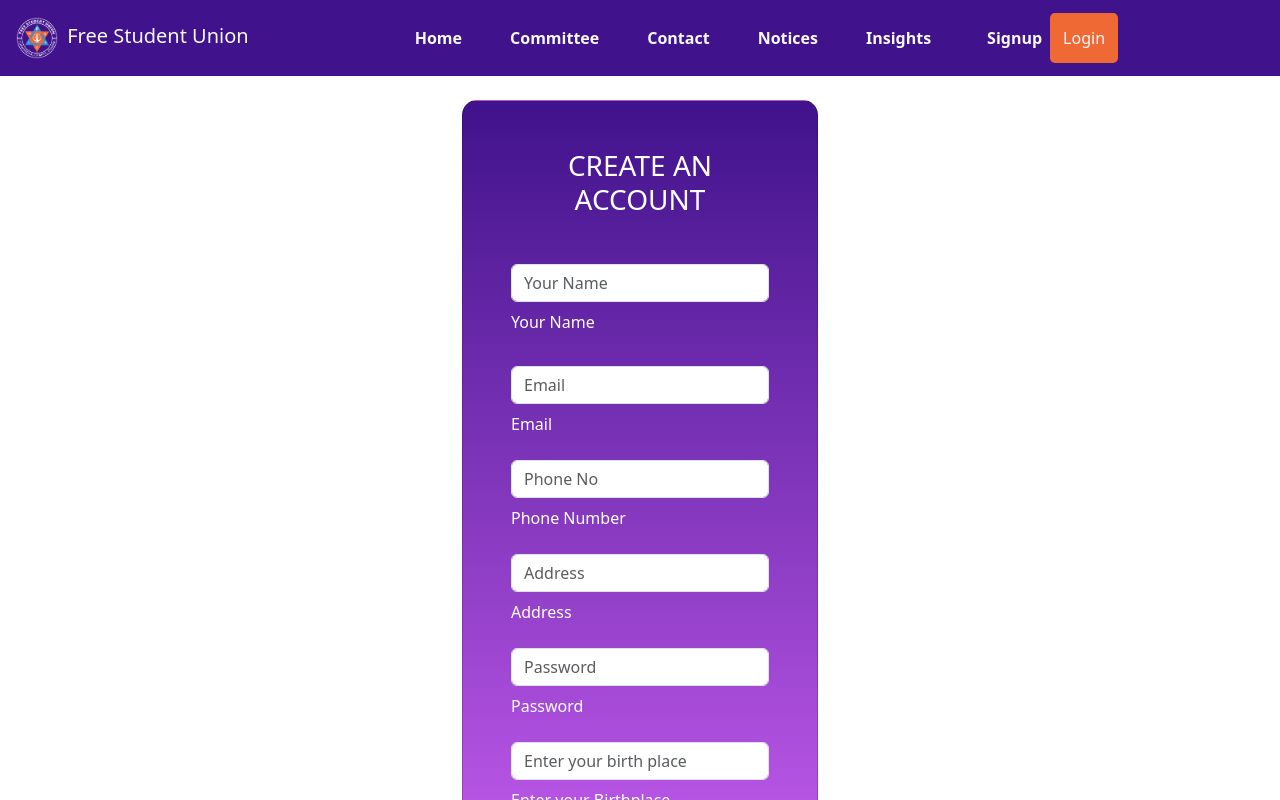
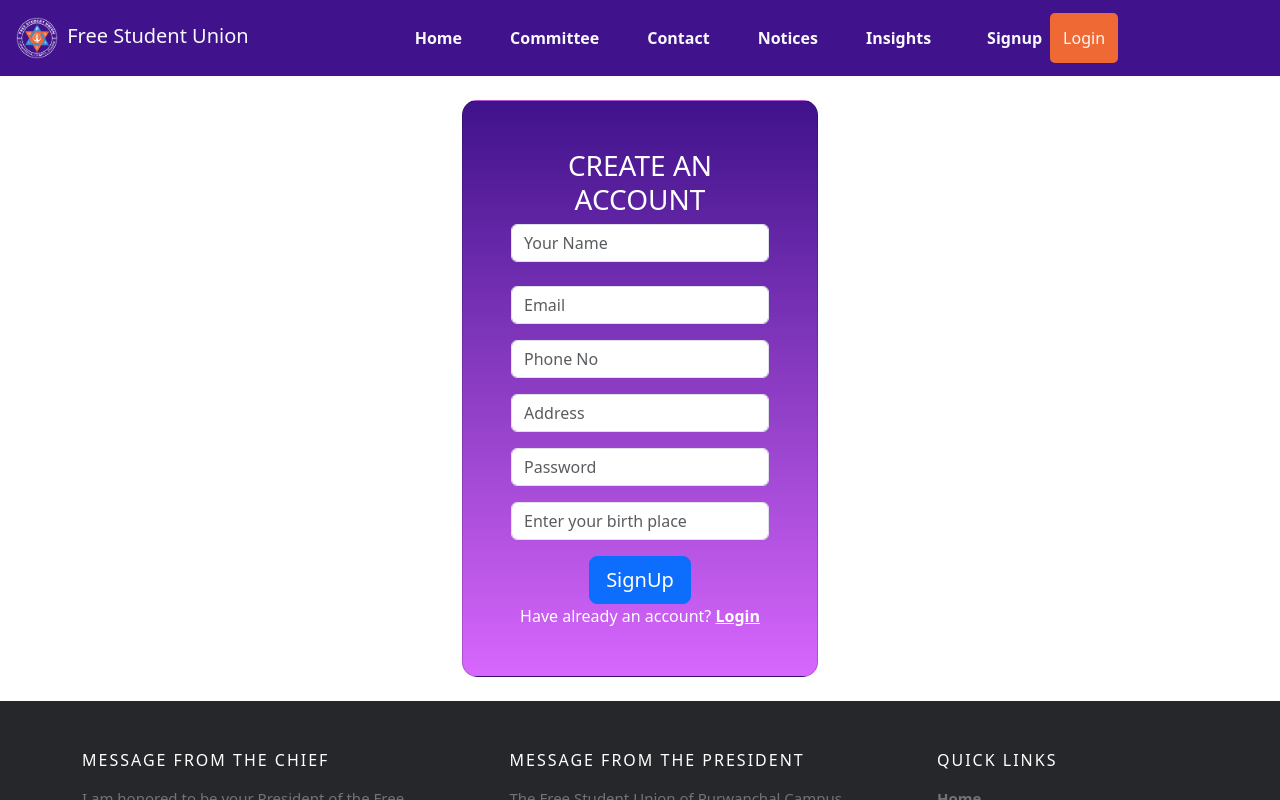
Before and after one commit to Sangyog10/FSU-Website, a React (Create React App) app: page /signup in a window 1280 px wide. Shown: the top 800 px of the page. Built offline with nearby package versions, Linux system fonts and the light colour scheme.

Commit message:
notification and login updated

```diff
--- a/src/App.js
+++ b/src/App.js
@@ -7,9 +7,16 @@ import Contact from "./pages/ContactUs/Contact";
 import GoToTop from "./components/topButton/GoToTop";
 import Signup from "./pages/signup/Signup";
 import Login from "./pages/login/Login";
+import "react-toastify/dist/ReactToastify.css";
+import { ToastContainer } from "react-toastify";
+import ScrollToTop from "./components/scrollToTop/ScrollToTop";
+
 const App = () => {
   return (
+    <>
+      <ToastContainer autoClose={1500} pauseOnHover={false} />
       <Router>
+        <ScrollToTop />
         <Routes>
           <Route path="/" element={<Home />}></Route>
           <Route path="/committee" element={<Committee />}></Route>
@@ -19,6 +26,7 @@ const App = () => {
         </Routes>
         <GoToTop />
       </Router>
+    </>
   );
 };
 export default App;
--- a/src/components/Layout/Layout.js
+++ b/src/components/Layout/Layout.js
@@ -1,16 +1,12 @@
 import React from "react";
 import Footer from "../Footer/Footer.js";
 import Header from "../Header/Header";
-import { ToastContainer } from "react-toastify";
 
 const Layout = (props) => {
   return (
     <>
       <Header />
-      <main>
-        <ToastContainer />
-        {props.children}
-      </main>
+      <main>{props.children}</main>
       <Footer />
     </>
   );
--- a/src/components/Nav/Nav.js
+++ b/src/components/Nav/Nav.js
@@ -2,7 +2,7 @@ import React from "react";
 import { NavLink, Link } from "react-router-dom";
 import "./styles.css";
 import { useAuth } from "../../context/Auth";
-
+import { toast } from "react-toastify";
 import { useState, useEffect } from "react";
 
 import Logo from "../../assets/white_fsu.png";
@@ -30,6 +30,7 @@ const Nav = (props) => {
       token: "",
     });
     localStorage.removeItem("auth");
+    toast.success("Logged Out Successfully");
   };
   return (
     <nav
--- /dev/null
+++ b/src/components/scrollToTop/ScrollToTop.js
@@ -0,0 +1,14 @@
+import { useEffect } from "react";
+import { useLocation } from "react-router-dom";
+
+const ScrollToTop = () => {
+  const location = useLocation();
+
+  useEffect(() => {
+    window.scrollTo(0, 0);
+  }, [location]);
+
+  return null;
+};
+
+export default ScrollToTop;
--- a/src/pages/login/Login.js
+++ b/src/pages/login/Login.js
@@ -4,14 +4,12 @@ import { toast } from "react-toastify";
 import axios from "axios";
 import { useNavigate, useLocation, Link } from "react-router-dom";
 import {
-  MDBBtn,
   MDBContainer,
   MDBRow,
   MDBCol,
   MDBCard,
   MDBCardBody,
   MDBInput,
-  MDBIcon,
 } from "mdb-react-ui-kit";
 import { useAuth } from "../../context/Auth.js";
 import "../signup/styles.css";
@@ -103,14 +101,10 @@ const Login = () => {
               >
                 <MDBCardBody className="p-5 d-flex flex-column align-items-center mx-auto w-100">
                   <h2 className="fw-bold mb-2 text-uppercase">Login</h2>
-                  <p className="text-white-50 mb-5">
-                    Please enter your login and password!
-                  </p>
 
                   <MDBInput
                     wrapperClass="mb-4 mx-5 w-100"
                     labelClass="text-white"
-                    label="Email address"
                     id="formControlLg"
                     type="email"
                     size="60px"
@@ -122,7 +116,6 @@ const Login = () => {
                   <MDBInput
                     wrapperClass="mb-4 mx-5 w-100"
                     labelClass="text-white"
-                    label="Password"
                     id="formControlLg"
                     type="password"
                     size="60px"
--- a/src/pages/signup/Signup.js
+++ b/src/pages/signup/Signup.js
@@ -126,7 +126,7 @@ const Signup = () => {
                     }}
                   >
                     <div className="card-body p-5">
-                      <h3 className="text-uppercase text-center text-white mb-5">
+                      <h3 className="text-uppercase text-center text-white mb-2">
                         Create an account
                       </h3>
                       <div className="form-outline mb-4">
@@ -139,12 +139,6 @@ const Signup = () => {
                           value={name}
                           required
                         />
-                        <label
-                          className="form-label text-white my-2"
-                          htmlFor="form3Example1cg"
-                        >
-                          Your Name
-                        </label>
                       </div>
                       <div className="mb-3">
                         <input
@@ -156,12 +150,6 @@ const Signup = () => {
                           required
                           value={email}
                         />
-                        <label
-                          className="form-label text-white my-2"
-                          htmlFor="form3Example1cg"
-                        >
-                          Email
-                        </label>
                       </div>
                       <div className="mb-3">
                         <input
@@ -173,12 +161,6 @@ const Signup = () => {
                           required
                           value={phone}
                         />
-                        <label
-                          className="form-label text-white my-2"
-                          htmlFor="form3Example1cg"
-                        >
-                          Phone Number
-                        </label>
                       </div>
                       <div className="mb-3">
                         <input
@@ -190,12 +172,6 @@ const Signup = () => {
                           required
                           value={address}
                         />
-                        <label
-                          className="form-label text-white my-2"
-                          htmlFor="form3Example1cg"
-                        >
-                          Address
-                        </label>
                       </div>
                       <div className="mb-3">
                         <input
@@ -206,12 +182,6 @@ const Signup = () => {
                           required
                           value={password}
                         />
-                        <label
-                          className="form-label text-white my-2"
-                          htmlFor="form3Example1cg"
-                        >
-                          Password
-                        </label>
                       </div>
                       <div className="mb-3">
                         <input
@@ -222,26 +192,20 @@ const Signup = () => {
                           required
                           value={answer}
                         />
-                        <label
-                          className="form-label text-white my-2"
-                          htmlFor="form3Example1cg"
-                        >
-                          Enter your Birthplace
-                        </label>
                       </div>
 
                       <div className="d-flex justify-content-center">
                         <button
                           type="submit"
-                          className="btn btn-primary btn-block btn-lg gradient-custom-4 text-body"
+                          className="btn btn-primary btn-block btn-lg gradient-custom-4 text-white"
                         >
                           SignUp
                         </button>
                       </div>
 
-                      <p className="text-center text-muted mt-5 mb-0">
+                      <p className="text-center text-white  mb-0">
                         Have already an account?{" "}
-                        <Link to="/login" className="fw-bold text-body">
+                        <Link to="/login" className="fw-bold text-white">
                           Login
                         </Link>
                       </p>
```
Lines whose indentation alone changed are shown as unchanged.
